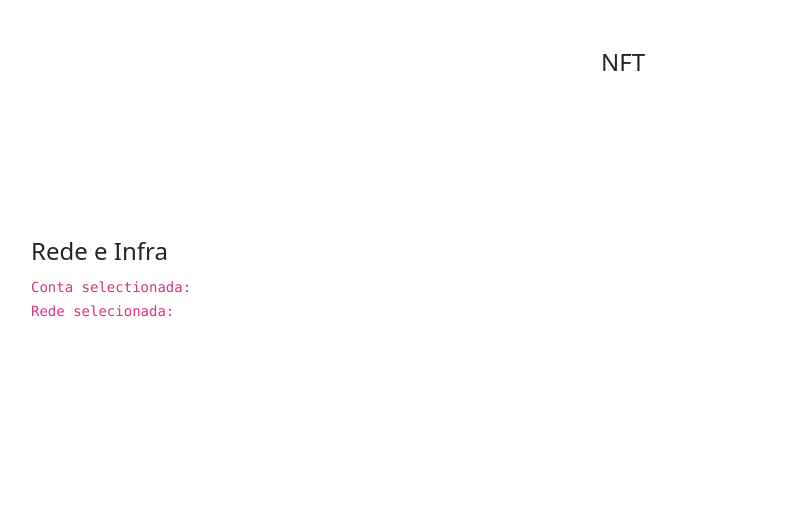
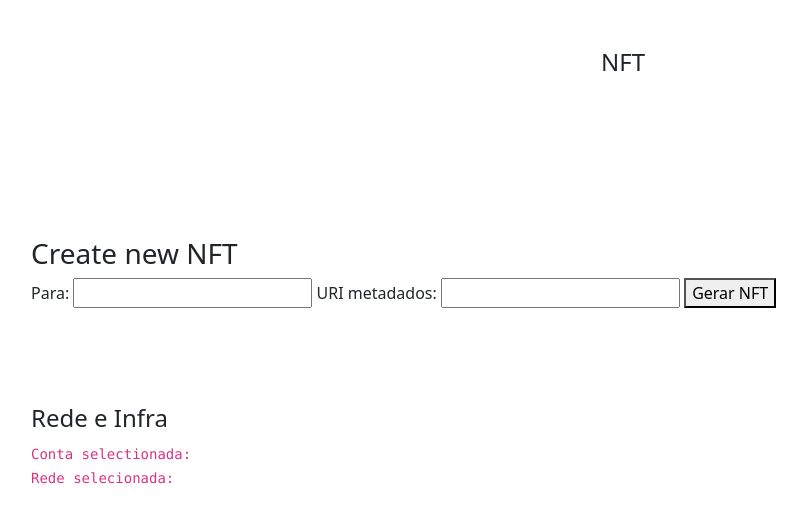
Before and after one commit to akio-code/meunft, a plain HTML site: page index.html in a window 1280 px wide. Shown: the whole page, without its empty margins (17-824 px from the left). Drawn offline with nearby package versions, Linux system fonts and the light colour scheme.

Commit message:
refactor: added form to mint new NFT

```diff
--- a/index.html
+++ b/index.html
@@ -18,6 +18,19 @@
             <figcaption><span id="nftDesc">&nbsp;</span></figcaption>
         </figure>
     </section>
+
+    <section class="p-5">
+        <h3>Create new NFT</h3>
+        <form action="" name="mintForm" id="mintForm" method="get">
+            <label for="formTo">Para:</label>
+            <input type="text" name="formTo" id="formTo" required>
+            <label>URI metadados:
+                <input type="text" name="formMeta" id="formMeta" required>
+            </label>
+            <button type="button" onclick="mintNFT()">Gerar NFT</button>
+        </form>
+    </section>
+
     <section class="p-5">
         <h4>Rede e Infra</h4>
         <code>
@@ -26,9 +39,11 @@
         </code>
     </section>
 
+
+
     <script src="abi.js"></script>
-    <script type="module">
-        import { ethers } from "https://cdnjs.cloudflare.com/ajax/libs/ethers/6.6.1/ethers.min.js";
+    <script src="https://cdnjs.cloudflare.com/ajax/libs/ethers/6.6.1/ethers.umd.min.js"></script>
+    <script>
         async function init() {
             if (window.ethereum == null) {
                 // If MetaMask is not installed, we use the default provider,
@@ -48,7 +63,7 @@
                 alert("O Metamask irá pedir aprovação para acessar essa página.\nPor favor, aceite.");
                 signer = await provider.getSigner();
                 network = await provider.getNetwork();
-                contract = new ethers.Contract("0x20CdEA20d8180a4F59f908d329A811D898136ED5", abi, provider);
+                contract = new ethers.Contract("0x20CdEA20d8180a4F59f908d329A811D898136ED5", abi, signer);
                 console.log("selected provider: ", provider);
                 console.log("network:", network);
                 console.log("signer: ", signer);
@@ -69,7 +84,7 @@
                 nftNome.innerHTML = nftNomeObj;
 
                 /// Load meta
-                const metadadosURL = await contract.tokenURI(0);
+                const metadadosURL = await contract.tokenURI(1);
                 console.log("metadadosURL: ", metadadosURL);
                 const metadadadosResp = await fetch(metadadosURL);
                 console.log("metadadadosResp: ", metadadadosResp);
@@ -83,6 +98,29 @@
                 divImg.style.display = "block";
             }
         }
+    </script>
+
+    <script>
+        async function mintNFT() {
+            event.preventDefault();
+            const form = document.getElementById("mintForm");
+
+            alert("Aguarde a confirmação no MetaMask");
+
+            console.log(form.formTo.value, form.formMeta.value);
+
+            const tx = await contract.safeMint(form.formTo.value, form.formMeta.value);
+            console.log("tx enviada: ", tx);
+
+            alert("Transação enviada a Blockchain. Aguarde.\nTx ID:" + tx.hash);
+            const txReceipt = await tx.wait();
+            console.log("txReceipt: ", txReceipt);
+            if (txReceipt.status === 1) {
+                alert("Parabéns! Novo NFT gerado");
+                form.reset();
+            }
+        }
+
         let signer = null;
         let provider;
         let network;
```
